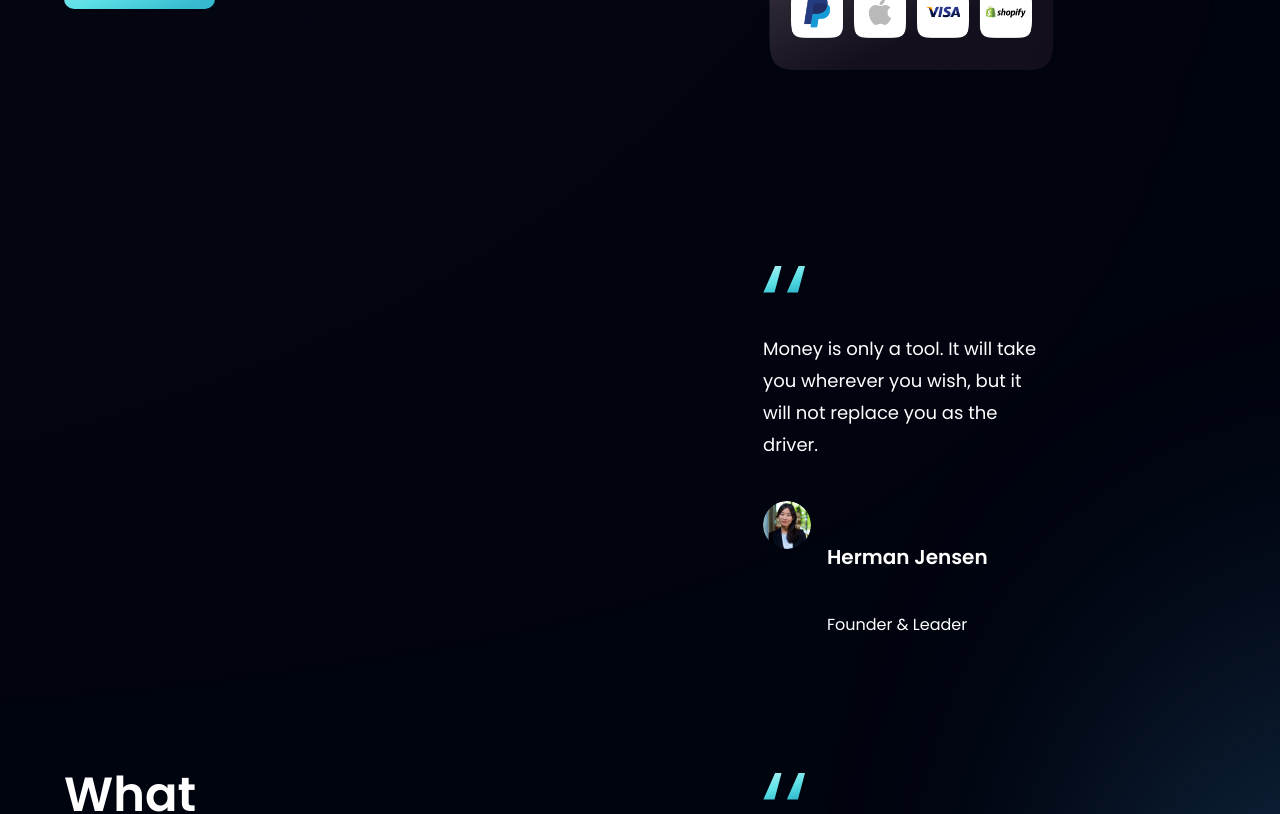
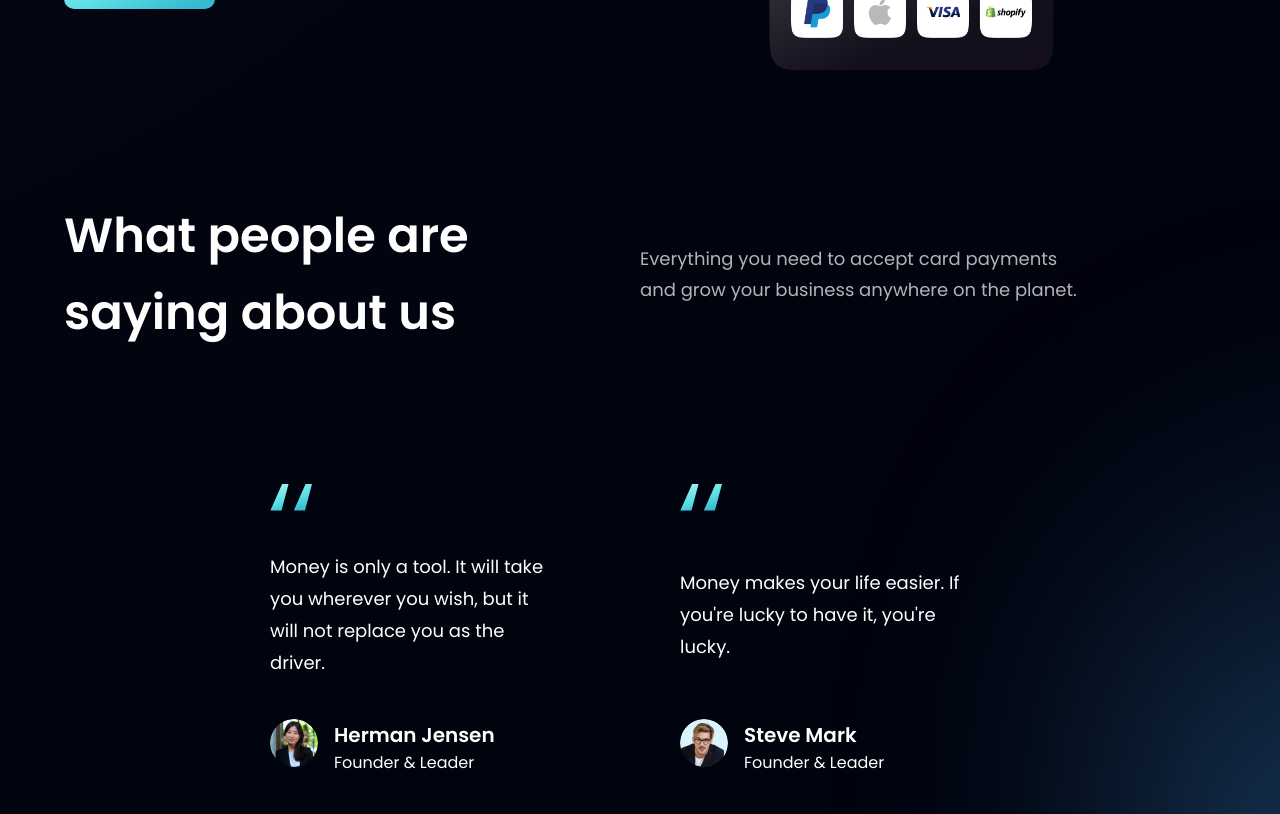
Before and after one commit to Gringo2/Epay, a React (Vite) app: page / in a window 1280 px wide. Shown: the part 2660-3474 px from the top of the page. Built offline with nearby package versions, Linux system fonts and the light colour scheme.

Commit message:
modfied_feedback

```diff
--- a/src/components/FeedBackCard.jsx
+++ b/src/components/FeedBackCard.jsx
@@ -10,7 +10,7 @@ const FeedbackCard = ({content , name , title, img}) => (
        <div className="flex flex-row">
           <img src={img} alt={name}  className="w-[48px] h-[48px] rounded-full"/>
           <div className="flex flex-col ml-4">
-            <h4 className="font-poppins font-semibold text-[20px] leading-[32px] text-white my-10">{name}</h4>
+            <h4 className="font-poppins font-semibold text-[20px] leading-[32px] text-white">{name}</h4>
             <p className="font-poppins font-normal text-[16px] leading-[24px] text-white" >{title}</p>
           </div>
        </div>
--- a/src/components/Testimonials.jsx
+++ b/src/components/Testimonials.jsx
@@ -4,7 +4,7 @@ import FeedbackCard from './FeedBackCard';
 
 
 const Testimonials = () => (
-    <section id="clients" className={`${styles.paddingY} ${styles.flexCenter} flex-xol relative `}>
+    <section id="clients" className={`${styles.paddingY} ${styles.flexCenter} flex-col relative `}>
         <div className="absolute z-[0] w-[60%] h-[60%] -right-[50%] rounded-full blue__gradient "/>
         <div className="w-full flex justify-between items-center md:flex-row  flex-col sm:mb-16 mb-6 relative z-[1] ">
           <h1 className={styles.heading2}>What people are
@@ -13,8 +13,8 @@ const Testimonials = () => (
             <p className={`${styles.paragraph} text-left max-w-[450px]`}>
             Everything you need to accept card payments and grow your business anywhere on the planet.
             </p>
+          </div>
 
-          </div>
         </div>
         <div className="flex flex-wrap justify-center w-full feedback-container relative z-[1]">
             {feedback.map((card) =>(
```
